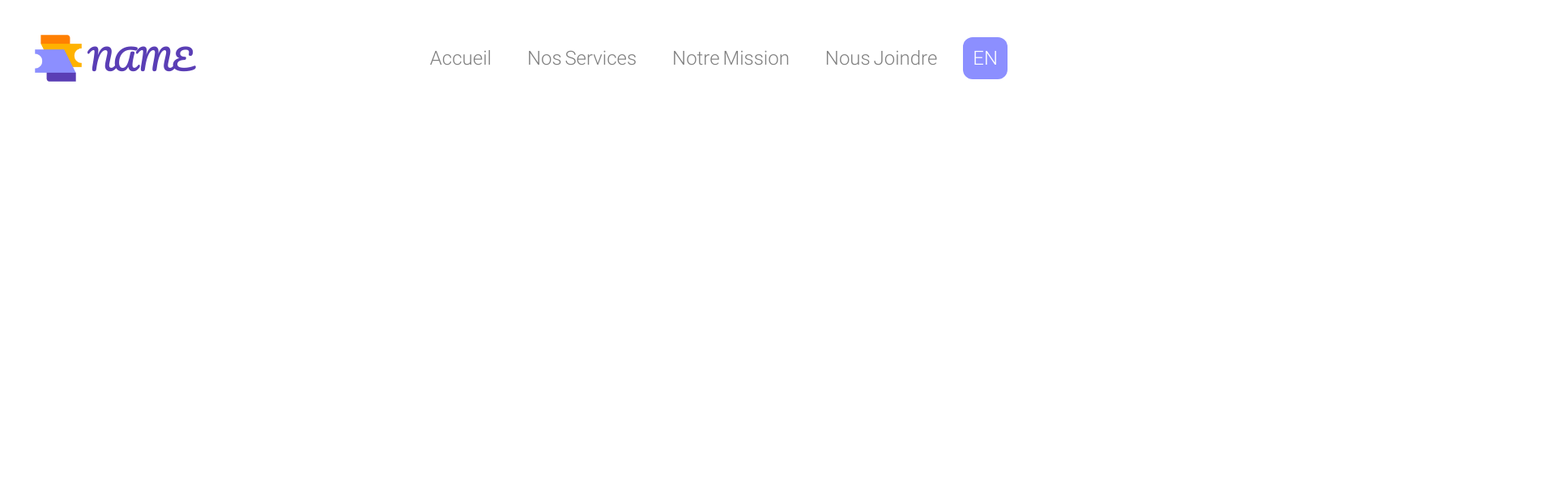
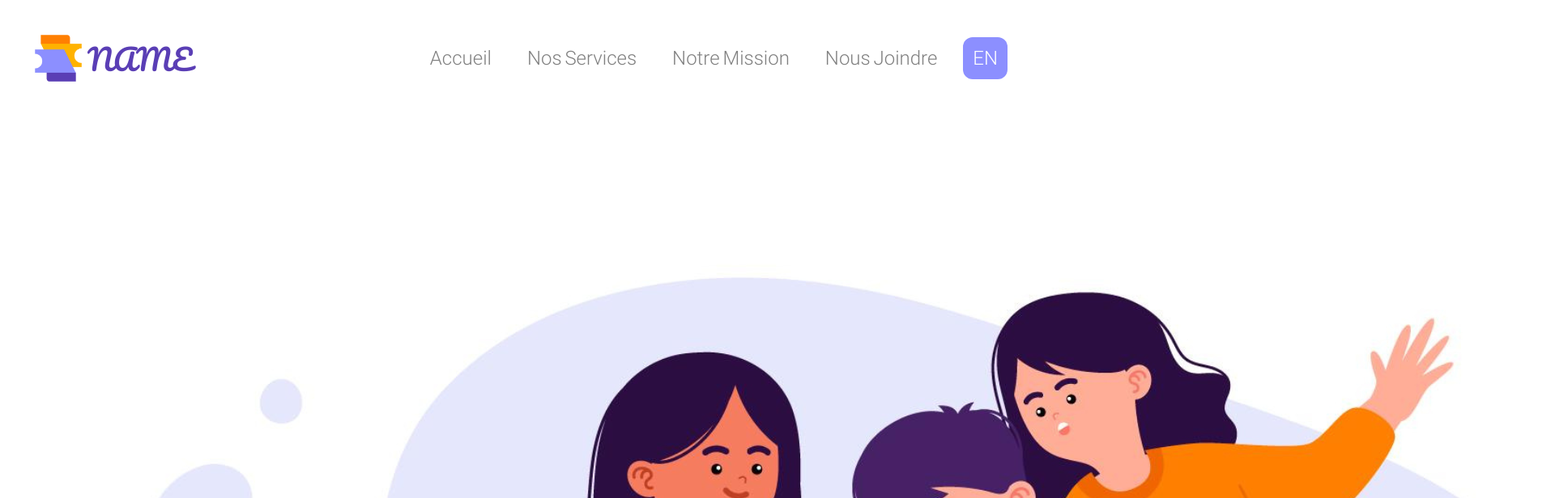
Before and after one commit to taddjv/Leads, a React (Create React App) app in the folder leads/: page / in a window 1280 px wide. Shown: the top 616 px of the page at 81% size, 1920 px wide, since content can reach past the window. Built offline with nearby package versions, Linux system fonts and the light colour scheme.

Commit message:
home start

```diff
--- a/leads/src/App.js
+++ b/leads/src/App.js
@@ -1,10 +1,12 @@
 import "./App.css";
 import Navigation from "./components/Navigation";
+import Home from "./components/Home";
 
 export default function App() {
   return (
     <div className="App">
       <Navigation />
+      <Home />
     </div>
   );
 }
--- /dev/null
+++ b/leads/src/components/Home/Home.css
@@ -0,0 +1,10 @@
+.home {
+  height: calc(100vh - 144px);
+  padding: 0 8em;
+}
+.home-left {
+  height: stretch;
+}
+.hl-image {
+  height: stretch;
+}
--- /dev/null
+++ b/leads/src/components/Home/index.js
@@ -0,0 +1,20 @@
+import React from "react";
+import "./Home.css";
+import family from "../../assets/family.png";
+
+const Home = () => {
+  return (
+    <div className="home">
+      <div className="home-left">
+        <img className="hl-image" src={family} alt="family" />
+      </div>
+      <div className="home-right">
+        <div className="hr-title"></div>
+        <div className="hr-text"></div>
+        <button className="hr-button"></button>
+      </div>
+    </div>
+  );
+};
+
+export default Home;
```
